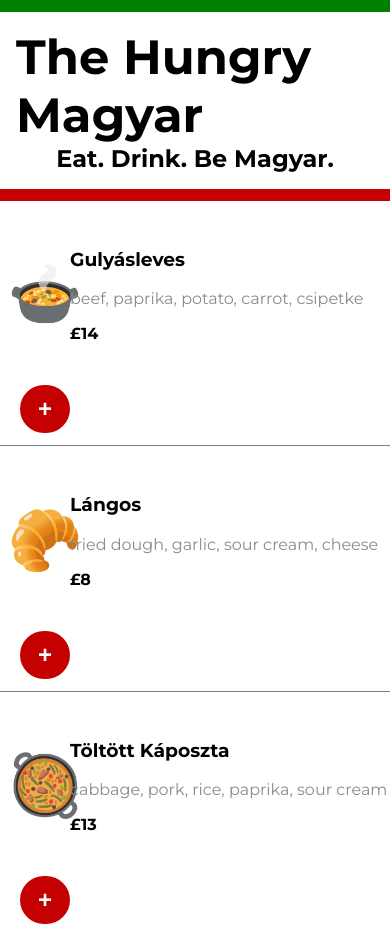
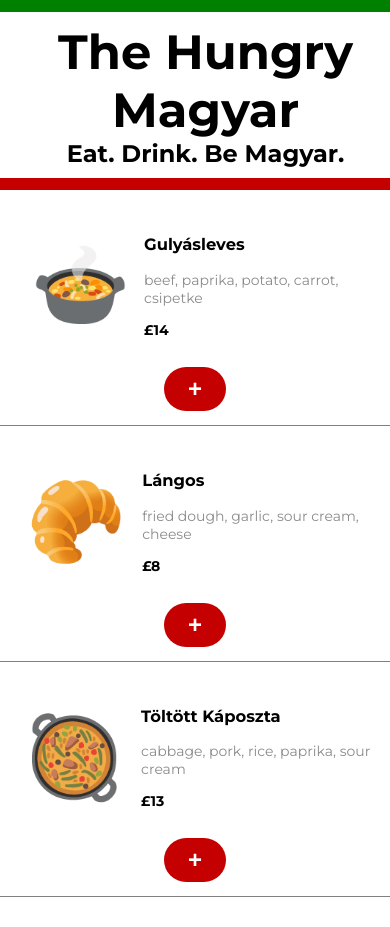
Before and after one commit to ingmatt/hungry-magyar, a plain HTML site: page index.html in a window 390 px wide. Shown: the top 927 px of the page. Drawn offline with Linux system fonts and the light colour scheme.

Commit message:
Add files via upload

```diff
--- a/index.css
+++ b/index.css
@@ -10,6 +10,7 @@ h1, h2 {
 
 h1 {
     font-size: 3rem;
+    text-align: center;
 }
 
 h2, h4, .complete-order {
@@ -21,7 +22,7 @@ h4 {
 }
 
 header {
-    padding: 16px;
+    padding: 0.75em;
     background: #ffffff;
     border-top: 12px solid #008000;
     border-bottom: 12px solid #C40000;
@@ -33,18 +34,18 @@ header {
     align-items: center;
     width: 100%;
     border-bottom: 1px solid grey;
-    padding: 16px 0;
+    padding: 1em 0;
 }
 
 .emoji-item-container {
     display: flex;
     align-items: center;
-    margin: 16px 0;
+    margin: 1em 0;
 }
 
 .emoji-container {
-    width: 70px;
-    height: 70px;
+    width: 4.375em;
+    height: 4.375em;
     display: flex;
     justify-content: center;
     align-items: center;
@@ -56,8 +57,8 @@ header {
 }
 
 .item-container {
-    width: 400px;
-    margin-left: 30px;
+    width: 25em;
+    margin-left: 2.5em;
 }
 
 .btn-container{
@@ -172,32 +173,37 @@ input {
 
 }
 
-@media (max-width: 600px) {
+@media (max-width: 767px) {
+
+    body {
+        font-size: 14px;
+    }
+
+    header {
+        width: 100%;
+    }
 
     .container {
+        display: flex;
         flex-direction: column;
-        align-items: flex-start;
-        padding: 12px 20px;
-        gap: 10px;
+        justify-content: center;
+        align-items: center;
+        width: 100%;
+
     }
 
     .emoji-container {
-        width: 50px;
-        height: 50px;
-    }
-
-    .emoji {
-        font-size: 60px;
+        width: 50%;
     }
 
     .item-container {
-        width: 100%;
+        width: 90%;
         margin-left: 0;
     }
 
     .btn {
-        padding: 10px 18px;
-        font-size: 24px;
+        padding: 0.5rem 1.5rem;
+        font-size: 1.5rem;
     }
 
     .order-container,
```
